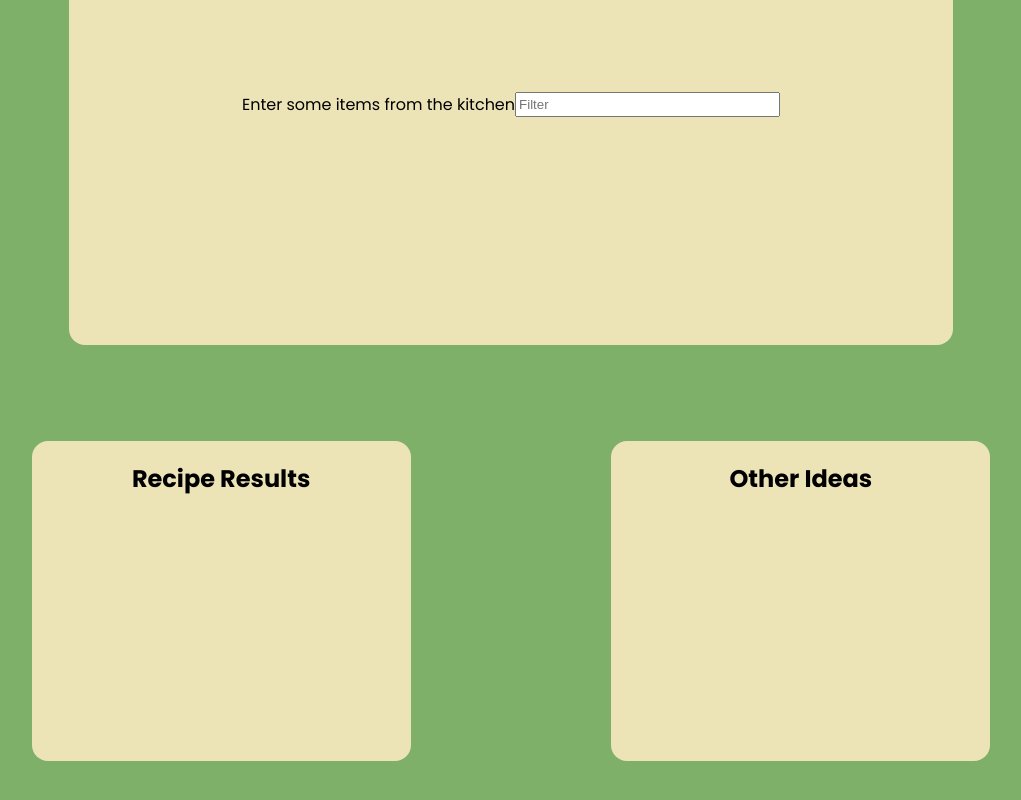
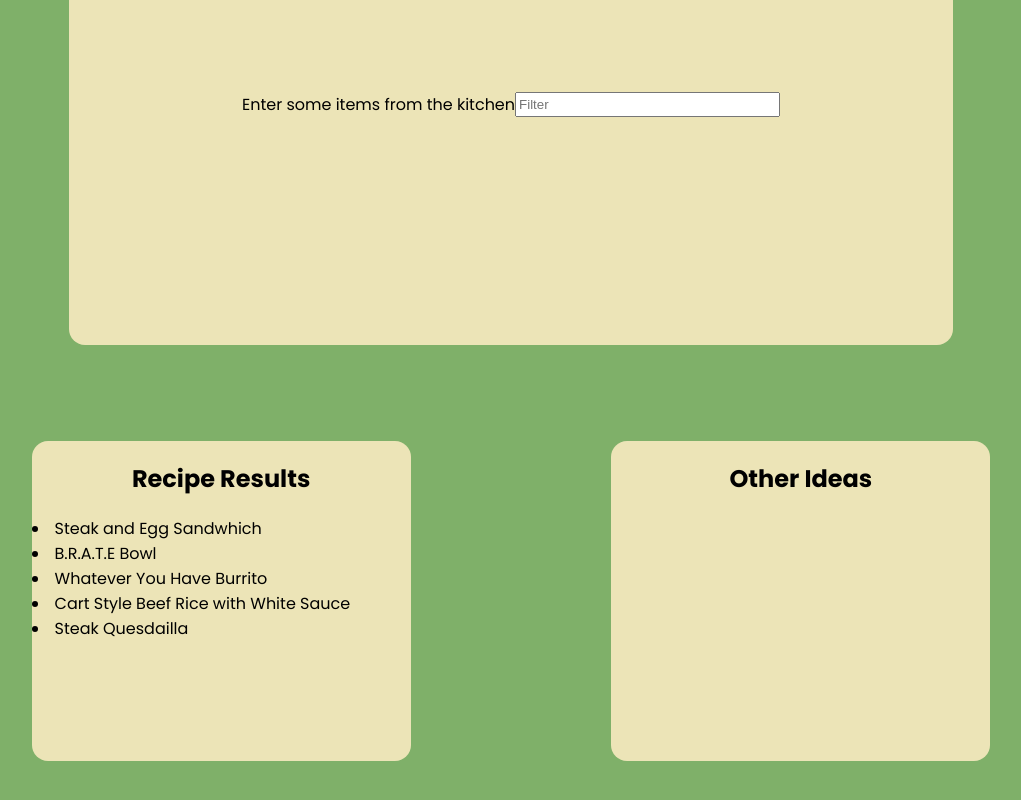
Before and after one commit to JayTurn93/Community-Cooking-Recipes, a React (Vite) app: page /explore in a window 1280 px wide. Shown: the part 326-1126 px from the top of the page, without its empty margins (129-1150 px from the left). Built offline with nearby package versions, Linux system fonts and the light colour scheme.

Commit message:
search is work in progress. array of words returns, can only search one though.

```diff
--- a/src/components/Explore.jsx
+++ b/src/components/Explore.jsx
@@ -3,20 +3,24 @@ import recipes from  "../data/recipes";
 
 
 function Explore() {
-    const [ingredient, setIngredient] = useState("");
+    const [ingredient, setIngredient] = useState([""]);
     const [foundRecipes, setFoundRecipes] = useState(recipes);
+    console.log(ingredient)
 
     const filter = (e) => {
         const keyword = e.target.value;
+        const terms = keyword.split(",")
         if (keyword !== "") {
             const results = recipes.filter((recipe) => {
-                return recipe.name.toLowerCase().startsWith(keyword.toLowerCase());
+                return recipe.ingredients.toLowerCase().includes(keyword.toLowerCase());
             })
             setFoundRecipes(results);
         } else {
             setFoundRecipes(recipes);
         }
-        setIngredient(keyword)
+
+        setIngredient(terms)
+
     }
 
     return (
@@ -31,6 +35,17 @@ function Explore() {
             <div className="smallcontainer">
                 <div className="smallrectangle">
                     <h2>Recipe Results</h2>
+                    <div className="recipe-results">
+                        {foundRecipes && foundRecipes.length > 0 ? (
+                          foundRecipes.map((recipe) =>(
+                            <li key={recipe._id} className="recipe">
+                                <span className="recipe-name">{recipe.name}</span>
+                            </li>
+                          ))
+                        ) : (
+                            <p>Nothing Cooking Here</p>
+                        )}
+                    </div>
                 </div>
                 <div className="smallrectangle">
                         <h2>Other Ideas</h2>
```
